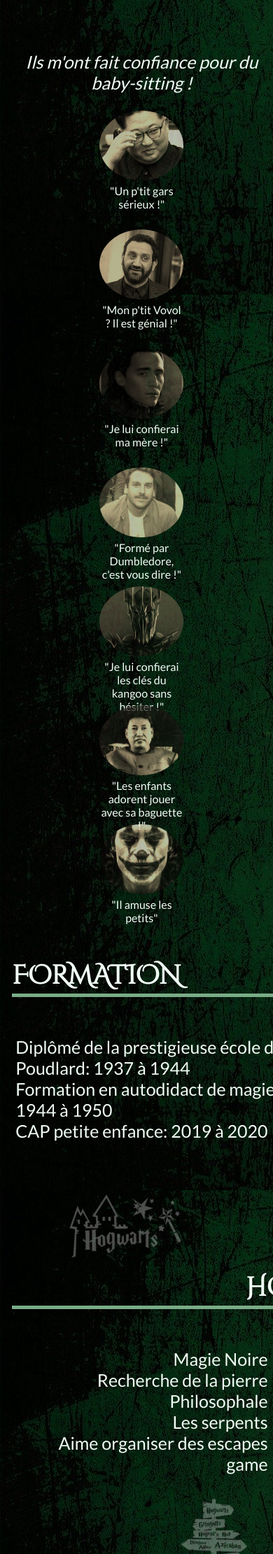
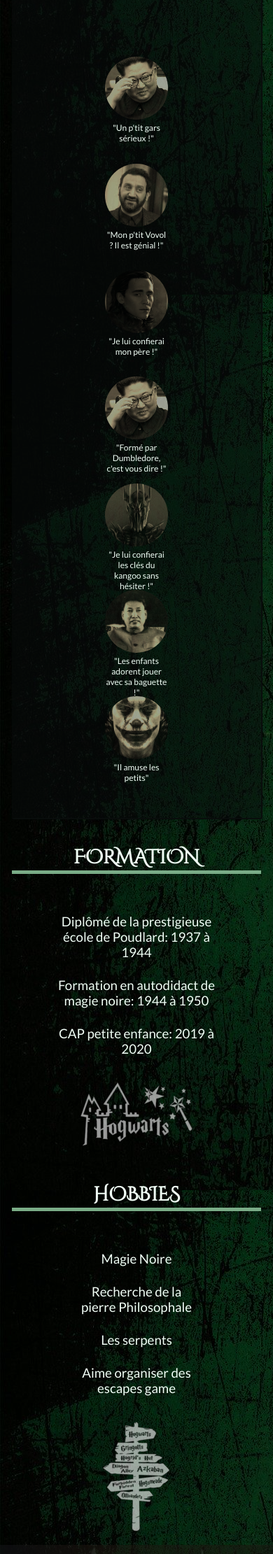
Before and after one commit to kanarticho/Projet_Voldemort, a PHP site: page / in a window 390 px wide; the page is wider, and only the part inside the window is pictured. Shown: the part 2139-4360 px from the top of that part at 70% size. Run offline with PHP 8.4, Linux system fonts and the light colour scheme; some web fonts are replaced.

Commit message:
Main responsive ok - W3C ok

```diff
--- a/css/W3S_plus.css
+++ b/css/W3S_plus.css
@@ -1,5 +1,9 @@
 .w3-round-small{border-radius:2px}.w3-round,.w3-round-medium{border-radius:4px}.w3-round-large{border-radius:8px}.w3-round-xlarge{border-radius:16px}.w3-round-xxlarge{border-radius:16px}
 .w3-container:after,.w3-container:before,.w3-panel:after,.w3-panel:before,.w3-row:after,.w3-row:before,.w3-row-padding:after,.w3-row-padding:before,
-.w3-container,.w3-panel{font-size: 14px;padding:0.01em 14px}.w3-panel{margin-top:16px;margin-bottom:16px}
-.w3-green,.w3-hover-green:hover{color:rgb(195, 250, 193)!important;background-color:rgba(13, 94, 14, 0.616)!important}
+.w3-container,.w3-panel{font-size: 20px;padding:0.01em 14px}.w3-panel{margin-top:16px;margin-bottom:16px}
+.w3-green,.w3-hover-green:hover{color:rgb(13, 24, 12)!important;background-color:rgba(116, 168, 117, 1)!important}
 .w3-round-small{border-radius:2px}.w3-round,.w3-round-medium{border-radius:4px}.w3-round-large{border-radius:8px}.w3-round-xlarge{border-radius:16px}.w3-round-xxlarge{border-radius:16px}
+
+@media screen and (max-width: 870px) {
+    .w3-container,.w3-panel{font-size: 14px;padding:0.01em 14px}
+}
--- a/css/section_1.css
+++ b/css/section_1.css
@@ -121,6 +121,7 @@
   }
   .coord h2 {
     font-size: 15pt;
+    text-align: center;
   }
   .liens h2 {
     display: none;
--- a/css/section_2_3.css
+++ b/css/section_2_3.css
@@ -1,12 +1,13 @@
 #intro {
     max-width: 950px;
-    width: 100%;
+    width: 90%;
     margin: auto;
     border-bottom-style: solid;
     border-width: 2px;
     border-color: var(--color-titre);
-    padding: 15px;
+    padding: 20px;
     text-align: justify ;
+    line-height: 40px;
 }
 .m_introduction{
 
@@ -32,28 +33,28 @@ main{
 }
 
 #m_main li{
+    padding-top: 15px;
+    padding-bottom: 10px;
     list-style: none;
 }
 .m_bloc{
     flex-wrap: wrap;
-    float: right;
     display: flex;
-    align-content: right;
     flex-direction: column;
     margin: 2%;
     width: 100%;
 }
 
 .m_bloc1{
-    float: right;
+    display: flex;
     text-align: right;
     border-radius: 3px;
 }
 .m_bloc_title{
-width: 500px;
+    width: 500px;
 }
 .m_bloc1 .m_bloc_title{
-    align-items: flex-end;
+    align-self: flex-end;
 }
 .m_bloc_content{
     width: 100%;
@@ -62,6 +63,11 @@ width: 500px;
 /* vignettes */
 
 .m_cont_img{
+    background-color: rgba(9,13,12, 0.5);
+    -webkit-box-shadow: 1px 1px 1px 1px var(--color-fond-dark);
+    color: var(--color-text);
+    border-radius: 2px;
+    margin-top: 50px;
     text-align: center;
     align-items: center;
     width: 100%;
@@ -75,8 +81,9 @@ width: 500px;
 .m_vignettes{
     display: flex;
     flex-wrap: wrap;
-    align: center;
+    box-align: center;
     justify-content: space-around;
+    padding: 40px;
 }
 #m_main figure{
 	width: 120px;
@@ -84,11 +91,11 @@ width: 500px;
 }
 
 #m_main figure img{
-    opacity: 0.7;
+    opacity: 0.6;
     filter: sepia(1);
 	border-radius: 50%;
 	width: 100%;
-	height: 100px;
+	height: 120px;
 	object-fit: cover;
 	object-position: center;
 }
@@ -99,27 +106,77 @@ width: 500px;
 }
 
 .poudlard{
-    opacity: 0.3;
+    opacity: 0.6;
     filter: invert();
 }
 .panneau{
-    opacity: 0.3;
+    opacity: 0.6;
     filter: invert();
 }
-.m_formation_container{
-    position: relative;
-    top: 10%;
-    left: 20%;
-    right: 0;
+.m_form_img{
+    width: 29%;
+}
+.m_form_text{
+    width: 69%;
 }
 figcaption{
     font-size: 16px;
 }
-/*
-@media screen and (max-width: 870px){
+.m_vignettes .cadre{
+    margin-bottom: 25px;
+}
+.m_form_txt_img{
+    display: flex;
+    justify-content: space-between;
+}
 
+.hobbies{
+flex-direction: row-reverse;
+}
+.m_content_hob{
+    width: 50%;
+}
+.m_hob_img{
+    text-align: center;
+    width: 50%;
+    align-self: center;
+}
+.w3-round-xlarge{
+    text-align: left;
+}
+@media screen and (max-width: 870px) {
+    #intro {
+        padding: 10px;
+        line-height: 30px;
+    }
+    .m_form_txt_img{
+        flex-direction:column;
+        align-items: center;
+    }
     .m_bloc{
+        flex-wrap: wrap;
+        display: flex;
+        flex-direction: column;
+        text-align: center;
+    }
+    .m_bloc_title{
+        width: 100%;
+    }
+    figcaption{
+        font-size: 12px;
+    }
+    #m_main figure{
+        width: 90px;
+        height: 90px;
+    }
+
+    #m_main figure img{
+        height: 90px;
+    }
+    .m_bloc{
+        align-items: center;
+    }
+    .m_form_img{
         width: 90%;
     }
 }
-*/
--- a/css/style.css
+++ b/css/style.css
@@ -18,10 +18,6 @@
 
     font-family: 'Cinzel Decorative', cursive;
 
-@font-face {
-	font-family: "harry";
-	src: url('../font/harryp__-webfont.woff');
-}
 */
 
 
@@ -36,6 +32,7 @@
 	--color-titre:#d3fedc;
     --color-text:#f1fef6;
     --text_content_size:25px;
+    --text_content_size-sm:15px;
 	--padding-sm: calc(var(--padding) / 2);
 	--padding-lg: calc(var(--padding) * 2);
 	--padding: 16px;
@@ -68,16 +65,12 @@ h2{
 	 width: 100%;
     }
 
-/*.fd_bright{
-    width: 100%;
-    background-color: rgba(0, 0, 0, 0.288);
-}*/
 #m_main, .m_introduction{
 	font-size: var(--text_content_size);
 }
-@font-face {
-	font-family: 'harryp';
-	src: url(../font/harryp__-webfont.woff2) format("woff2"),
-		 url(../font/harryp__-webfont.woff) format("woff"),
-		 url(../font/HARRYP__.TTF) format("opentype");
-  }
+
+@media screen and (max-width: 870px) {
+	#m_main, .m_introduction{
+		font-size: var(--text_content_size_sm);
+
+}
--- a/index.html
+++ b/index.html
@@ -123,6 +122,7 @@
 				<div class="m_bloc_title">
 					<h2>Expériences</h2>
 				</div>
+				<div class="m_bloc_content">
 					<ul>
 						<li>Vendeur chez Barjow et Beurk: 1944 à 1946</li>
 						<li>CEO des Mangemorts en Auto entrepreneur: 1946 à 2018</li>
@@ -130,7 +130,9 @@
 							2019</li>
 					</ul>
 					<div class="m_cont_img">
-					<div class="m_ss_titre_vignettes"><em>Ils m'ont fait confiance pour du baby-sitting !</em></div>
+						<div class="m_ss_titre_vignettes">
+							<h3><em>Ils m'ont fait confiance pour la garde de leurs proches !</em></h3>
+						</div>
 						<div class="m_vignettes">
 							<div class="cadre">
 								<figure>
@@ -147,12 +149,12 @@
 							<div class="cadre">
 								<figure>
 									<img src="images/loky.png" alt="Lock" />
-								<figcaption>"Je lui confierai ma mère !"</figcaption>
+									<figcaption>"Je lui confierai mon père !"</figcaption>
 								</figure>
 							</div>
 							<div class="cadre">
 								<figure>
-								<img src="images/louis.jpeg" alt="Loulou la Moustache" />
+									<img src="images/kim.jpg" alt="Loulou la Moustache" />
 									<figcaption>"Formé par Dumbledore, c'est vous dire !"</figcaption>
 								</figure>
 							</div>
@@ -177,39 +179,48 @@
 						</div>
 					</div>
 				</div>
+			</div>
 			<div class="m_bloc">
 				<div class="m_bloc_title">
 					<h2>Formation</h2>
 				</div>
+				<div class="m_bloc_content m_form_txt_img">
+					<div class="m_form_text">
 						<ul>
 							<li>Diplômé de la prestigieuse école de Poudlard: 1937 à 1944</li>
 							<li>Formation en autodidact de magie noire: 1944 à 1950</li>
 							<li>CAP petite enfance: 2019 à 2020</li>
 						</ul>
-				<div class="m_formation_container">
+					</div>
+					<div class="m_form_img">
 						<img src="images/poudlard.png" alt="photo de Poudlard" class="poudlard">
+					</div>
 				</div>
 			</div>
 			<div class="m_bloc m_bloc1">
 				<div class="m_bloc_title">
 					<h2>Hobbies</h2>
 				</div>
-				<div class="m_bloc_content">
+				<div class="m_bloc_content m_form_txt_img hobbies">
+					<div class="m_content_hob">
 						<ul>
 							<li>Magie Noire</li>
 							<li>Recherche de la pierre Philosophale</li>
 							<li>Les serpents</li>
 							<li>Aime organiser des escapes game</li>
 						</ul>
+					</div>
+					<div class="m_hob_img">
 						<img src="images/panneau.png" alt="photo de Panneau" class="panneau">
+					</div>
+				</div>
 			</div>
 		</section>
 	</main>
-	<!--	</div>-->
 	<!--Formulaire de contact-->
 
 	<footer>
-		<div id="fond_footer"><img id="img_fd_footer" src="images/chateau.jpg">
+		<div id="fond_footer"><img id="img_fd_footer" src="images/chateau.jpg" alt="chateau">
 		</div>
 		<div id="content_footer">
 			<h2 id="contact">Contact</h2>
```
Also changed, not shown: other parts of index.html (+17 -18 lines), images/Baguette-Dumbledore-Harry-Potter-1.jpg (added), images/Baguette.png (added). Lines whose indentation alone changed are shown as unchanged.
